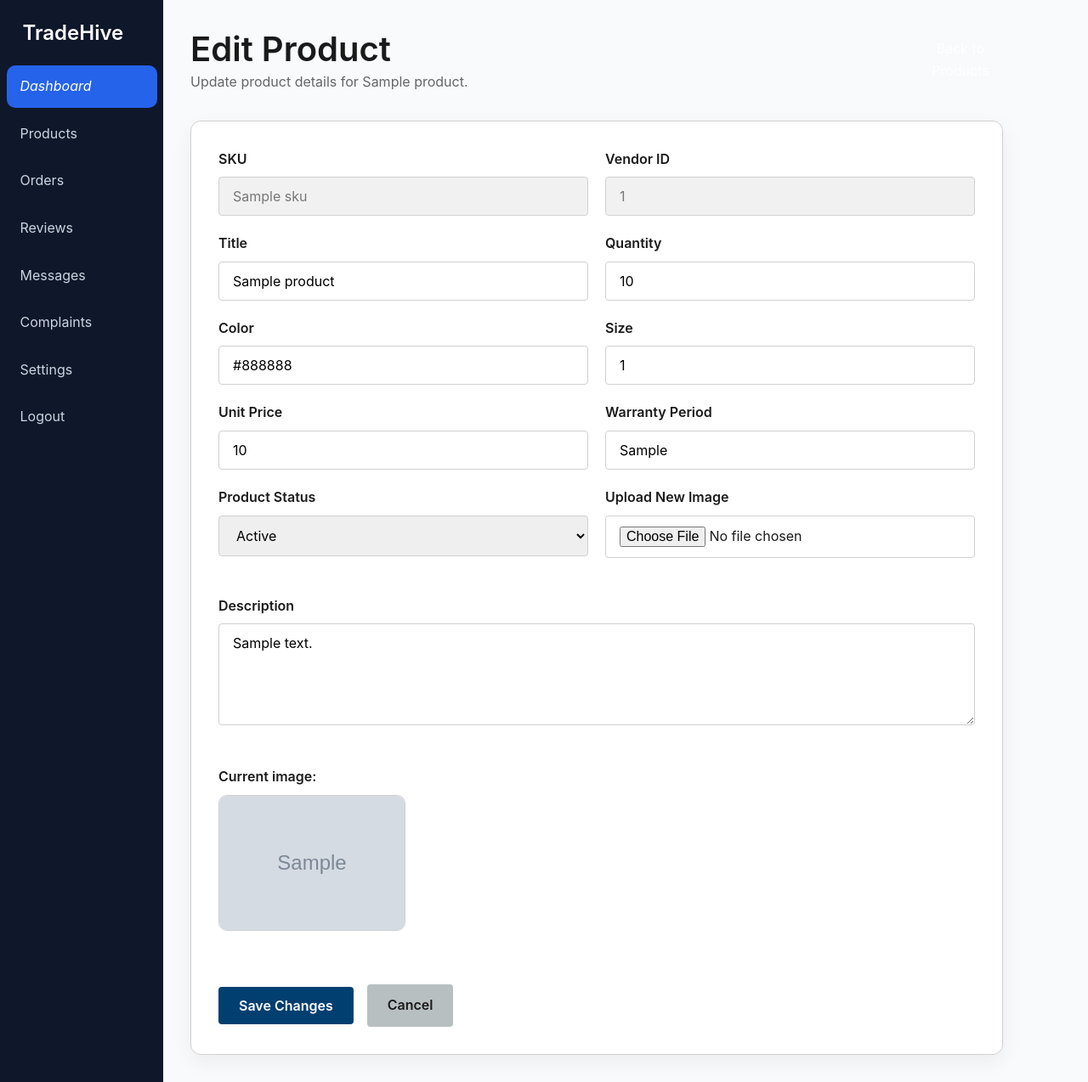
After one commit to Mbrenneman0/cset155cset180final, a Flask app: template Templates/dash_edit_product.html in a window 1280 px wide. The commit adds this page. Shown: the whole page at 85% size. Run offline with Flask 3, Linux system fonts and the light colour scheme; the template is opened without the code that fills it: most values are stand-ins (such as "Sample title", 1, 10 or a date in 2020); grey boxes marked "Sample" are stand-in pictures; parts of the project's set-up code (start-up, migrations or seed data) failed here and were passed over.

Commit message:
edit product functionality

```diff
--- a/Services/dash_service.py
+++ b/Services/dash_service.py
@@ -144,7 +144,8 @@ def get_dashboard_data(role: Role) -> str:
                            role=role.value,
                            quick_log=quick_log,
                            graph_log=graph_log,
-                           order_log=order_log)
+                           order_log=order_log,
+                           active_page = 'dashboard')
 
 def get_quick_log(role: Role):
     quick_log = {}
--- a/Static/style/dash.css
+++ b/Static/style/dash.css
@@ -1,3 +1,8 @@
+:root{
+    --dash-width: calc(100% - 260px);
+    --dash_height: 100vh;
+}
+
 body{
     display: flex;
     flex-wrap: wrap;
@@ -247,7 +252,7 @@ table input{
 /************ Products Page ***************/
 
 .dash_main {
-    margin-left: 250px;
+    width: var(--dash-width);
     padding: 2rem;
 }
 
@@ -259,6 +264,7 @@ table input{
 }
 
 .dash_products_grid {
+    width: 100%;
     display: grid;
     grid-template-columns: repeat(auto-fit, minmax(280px, 1fr));
     gap: 1.5rem;
@@ -315,6 +321,7 @@ table input{
 
 .dash_product_actions {
     display: flex;
+    justify-content: space-around;
     gap: 0.75rem;
     margin-top: 1rem;
 }
@@ -322,10 +329,15 @@ table input{
 .dash_action_btn,
 .dash_small_btn {
     text-decoration: none;
+    text-align: center;
+    width: 100px;
     padding: 0.6rem 1rem;
     border-radius: 8px;
-    background-color: var(--accent-color);
     color: white;
+}
+
+.dash_small_btn.edit {
+    background-color: var(--accent-primary);
 }
 
 .dash_small_btn.danger {
@@ -344,3 +356,93 @@ table input{
     border-radius: 12px;
     padding: 2rem;
 }
+
+/************ Edit Product Form ***************/
+
+.edit_product_wrap {
+    background-color: var(--text-light);
+    border: 1px solid var(--border-color-light);
+    border-radius: 12px;
+    box-shadow: 0 8px 24px rgba(0, 0, 0, 0.06);
+    padding: 2rem;
+    max-width: 1000px;
+}
+
+.edit_product_form {
+    width: 100%;
+}
+
+.edit_form_grid {
+    display: grid;
+    grid-template-columns: repeat(2, minmax(0, 1fr));
+    gap: 1.25rem;
+}
+
+.form_group {
+    display: flex;
+    flex-direction: column;
+}
+
+.form_group input[readonly] {
+    background-color: #f1f1f1;
+    color: #777;
+    cursor: not-allowed;
+}
+
+.full_width {
+    margin-top: 1.25rem;
+}
+
+.current_image_preview {
+    margin-top: 1.5rem;
+}
+
+.current_image_preview p {
+    margin-bottom: 0.5rem;
+    font-weight: 600;
+    color: var(--text-dark);
+}
+
+.current_image_preview img {
+    width: 220px;
+    height: 160px;
+    object-fit: cover;
+    border: 1px solid var(--border-color-light);
+    border-radius: 10px;
+    background-color: #f3f3f3;
+}
+
+.edit_form_actions {
+    display: flex;
+    align-items: center;
+    gap: 1rem;
+    margin-top: 2rem;
+}
+
+.dash_cancel_btn {
+    padding: 0.75rem 1.5rem;
+    border-radius: 4px;
+    background-color: var(--neutral-light);
+    color: var(--text-dark);
+    font-weight: 600;
+}
+
+.dash_cancel_btn:hover {
+    background-color: var(--neutral-highlight);
+    color: var(--accent-secondary);
+}
+
+@media (max-width: 800px) {
+    .edit_form_grid {
+        grid-template-columns: 1fr;
+    }
+
+    .dash_main {
+        margin-left: 0;
+        padding: 1rem;
+    }
+
+    .edit_product_wrap {
+        padding: 1rem;
+    }
+}
--- /dev/null
+++ b/Templates/dash_edit_product.html
@@ -0,0 +1,177 @@
+<!DOCTYPE html>
+<html lang="en">
+<head>
+    <meta charset="UTF-8">
+    <meta name="viewport" content="width=device-width, initial-scale=1.0">
+    <title>Edit Product</title>
+
+    <link rel="stylesheet" href="{{ url_for('static', filename='style/base.css') }}">
+    <link rel="stylesheet" href="{{ url_for('static', filename='style/dash.css') }}">
+</head>
+<body>
+
+{% include 'dash_sidebar.html' %}
+
+<main class="dash_main">
+    <div class="dash_header">
+        <div>
+            <h1>Edit Product</h1>
+            <p>Update product details for {{ product.title }}.</p>
+        </div>
+
+        <a href="{{ url_for('dashboard.view_products', role=role) }}" class="dash_small_btn">
+            Back to Products
+        </a>
+    </div>
+
+    <section class="edit_product_wrap">
+        <form
+            class="edit_product_form"
+            action="{{ url_for('dashboard.edit_product', role=role, sku=product.sku) }}"
+            method="POST"
+            enctype="multipart/form-data"
+        >
+            <div class="edit_form_grid">
+                <div class="form_group">
+                    <label for="sku">SKU</label>
+                    <input
+                        type="text"
+                        id="sku"
+                        name="sku"
+                        value="{{ product.sku }}"
+                        readonly
+                    >
+                </div>
+
+                <div class="form_group">
+                    <label for="vendor_id">Vendor ID</label>
+                    <input
+                        type="number"
+                        id="vendor_id"
+                        name="vendor_id"
+                        value="{{ product.vendor_id }}"
+                        readonly
+                    >
+                </div>
+
+                <div class="form_group">
+                    <label for="title">Title</label>
+                    <input
+                        type="text"
+                        id="title"
+                        name="title"
+                        value="{{ product.title }}"
+                        required
+                    >
+                </div>
+
+                <div class="form_group">
+                    <label for="qty">Quantity</label>
+                    <input
+                        type="number"
+                        id="qty"
+                        name="qty"
+                        value="{{ product.qty }}"
+                        min="0"
+                        required
+                    >
+                </div>
+
+                <div class="form_group">
+                    <label for="color">Color</label>
+                    <input
+                        type="text"
+                        id="color"
+                        name="color"
+                        value="{{ product.color }}"
+                    >
+                </div>
+
+                <div class="form_group">
+                    <label for="size">Size</label>
+                    <input
+                        type="text"
+                        id="size"
+                        name="size"
+                        value="{{ product.size }}"
+                    >
+                </div>
+
+                <div class="form_group">
+                    <label for="unit_price">Unit Price</label>
+                    <input
+                        type="number"
+                        id="unit_price"
+                        name="unit_price"
+                        value="{{ product.unit_price }}"
+                        min="0"
+                        step="0.01"
+                        required
+                    >
+                </div>
+
+                <div class="form_group">
+                    <label for="warranty_period">Warranty Period</label>
+                    <input
+                        type="text"
+                        id="warranty_period"
+                        name="warranty_period"
+                        value="{{ product.warranty_period }}"
+                        placeholder="Example: 1 year"
+                    >
+                </div>
+
+                <div class="form_group">
+                    <label for="is_removed">Product Status</label>
+                    <select id="is_removed" name="is_removed">
+                        <option value="False" {% if not product.is_removed %}selected{% endif %}>
+                            Active
+                        </option>
+                        <option value="True" {% if product.is_removed %}selected{% endif %}>
+                            Removed
+                        </option>
+                    </select>
+                </div>
+
+                <div class="form_group">
+                    <label for="image">Upload New Image</label>
+                    <input
+                        type="file"
+                        id="image"
+                        name="image"
+                        accept="image/*"
+                    >
+                </div>
+            </div>
+
+            <div class="form_group full_width">
+                <label for="description">Description</label>
+                <textarea
+                    id="description"
+                    name="description"
+                    required
+                >{{ product.description }}</textarea>
+            </div>
+
+            {% if product.images and product.images|length > 0 %}
+            <div class="current_image_preview">
+                <p>Current image:</p>
+                <img
+                    src="{{ url_for('static', filename=product.images[0]['img_url']) }}"
+                    alt="{{ product.title }}"
+                >
+            </div>
+            {% endif %}
+
+            <div class="edit_form_actions">
+                <input type="submit" value="Save Changes">
+                <a href="{{ url_for('dashboard.view_products', role=role) }}" class="dash_cancel_btn">
+                    Cancel
+                </a>
+            </div>
+        </form>
+    </section>
+</main>
+
+</body>
+</html>
--- a/Templates/dash_products.html
+++ b/Templates/dash_products.html
@@ -64,7 +64,8 @@
 
                         {% if role == 'Vendor' %}
                             <div class="dash_product_actions">
-                                <a href="#" class="dash_small_btn">Edit</a>
+                                <a href="{{ url_for('dashboard.edit_product', role=role, sku = product.sku) }}"
+                                    class="dash_small_btn edit">Edit</a>
                                 <a href="#" class="dash_small_btn danger">Remove</a>
                             </div>
                         {% endif %}
--- a/Templates/dash_sidebar.html
+++ b/Templates/dash_sidebar.html
@@ -1,31 +1,52 @@
 <div class="sidebar">
-    <a href="{{ url_for('index.index') }}"><h4>TradeHive</h4></a>
-    <a class="active" href="#"><i>Dashboard</i></a>
+    {%if active_page is none or active_page not in ['dashboard', 'products', 'orders', 'reviews', 'messages', 'complaints', 'settings'] %}
+        {% set active_page = 'dashboard' %}
+    {% endif %}
+    <a href="{{ url_for('index.index') }}">
+    <h4>TradeHive</h4></a>
+
+    <a {% if active_page == 'dashboard'%}class="active"{% endif %}
+    href="{{ url_for('dashboard.dashboard')}}">
+    <i>Dashboard</i></a>
 
     {% if role != role.CUSTOMER %}
-        <a href="{{ role }}/products"><i></i>Products</a>
+        <a {% if active_page == 'products'%}class="active"{% endif %}
+        href="{{ role }}/products">
+        <i></i>Products</a>
     {% endif %}
 
-        <a href="#"><i></i>Orders</a>
+        <a {% if active_page == 'orders'%}class="active"{% endif %}
+        href="#">
+        <i></i>Orders</a>
 
     {% if role != role.CUSTOMER %}
-        <a href="#"><i></i>Reviews</a>
+        <a {% if active_page == 'reviews'%}class="active"{% endif %}
+        href="#">
+        <i></i>Reviews</a>
     {% endif %}
 
-        <a href="#"><i></i>Messages</a>
+        <a {% if active_page == 'messages'%}class="active"{% endif %}
+        href="#">
+        <i></i>Messages</a>
 
     {% if role != role.CUSTOMER %}
-        <a href="#"><i></i>Complaints</a>
+        <a {% if active_page == 'complaints'%}class="active"{% endif %}
+        href="#">
+        <i></i>Complaints</a>
     {% endif %}
 
-        <a href="#"><i></i>Settings</a>
+        <a {% if active_page == 'settings'%}class="active"{% endif %}
+        href="#">
+        <i></i>Settings</a>
 
-    <a href="{{ url_for('authenticate.logout') }}"><i></i>Logout</a>
+    <a href="{{ url_for('authenticate.logout') }}">
+    <i></i>Logout</a>
 </div>
 
 <style>
     /* ------- SIDEBAR -------------- */
     .sidebar{
+        display: inline;
         min-height:100vh;
         width: 15%;
         background:#0f172a;
```
Also changed, not shown: Blueprints/dashboard/routes.py (+16 -3 lines), Services/product_service.py (+17 -1 lines).
